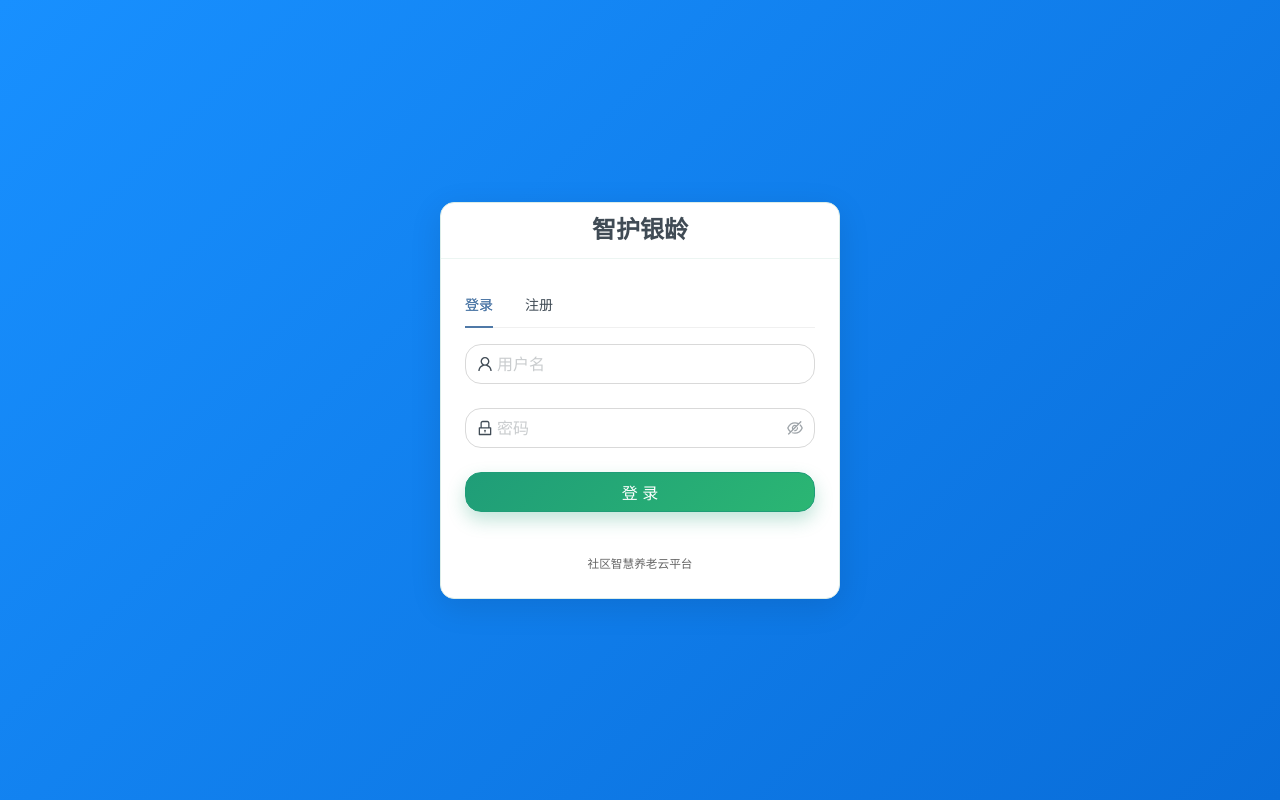
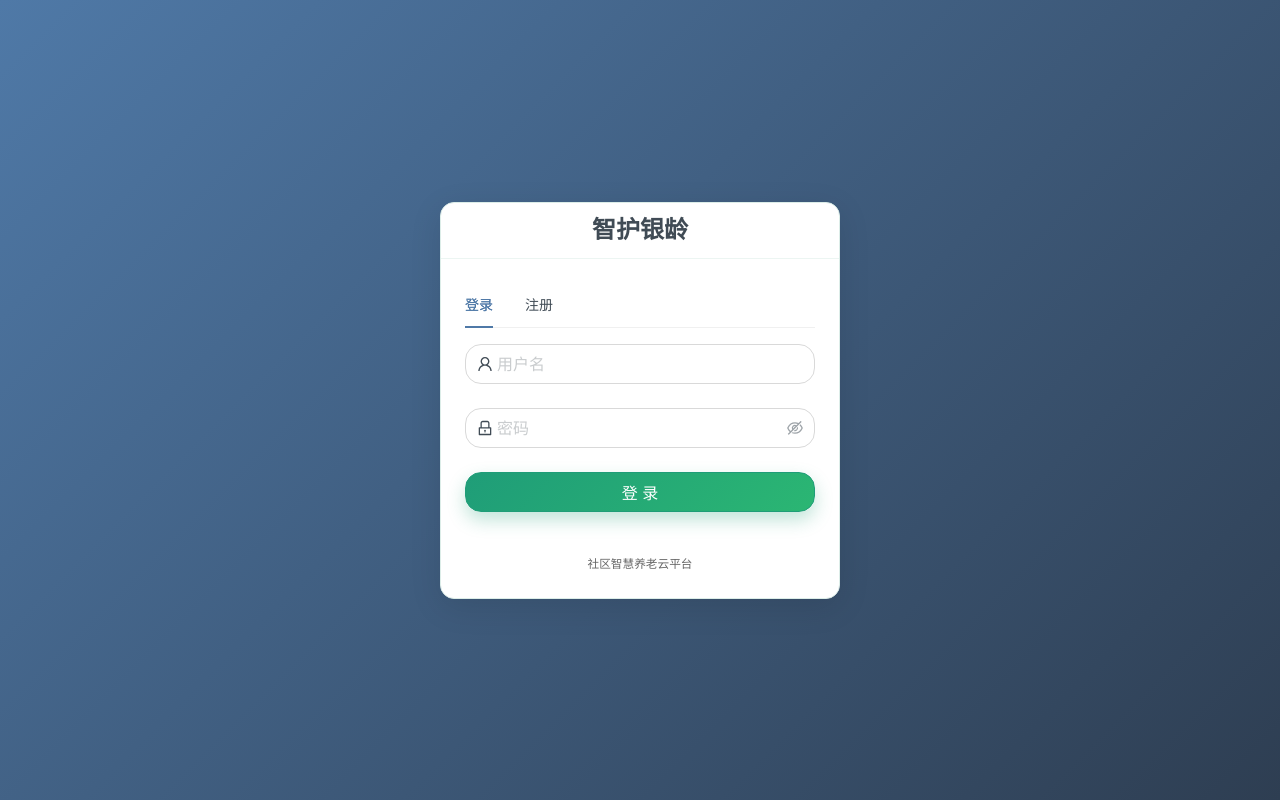
Before and after one commit to XiFeng224/AgeWise, a React (Vite) app in the folder frontend/: page /login in a window 1280 px wide. Built offline with nearby package versions, Linux system fonts and the light colour scheme; no server answers.

Commit message:
调整登录页面颜色与主页面保持一致

```diff
--- a/frontend/src/pages/Login.tsx
+++ b/frontend/src/pages/Login.tsx
@@ -61,7 +61,7 @@ const Login: React.FC = () => {
   return (
     <div style={{
       minHeight: '100vh',
-      background: 'linear-gradient(135deg, #1890ff 0%, #096dd9 100%)',
+      background: 'linear-gradient(135deg, #4f79a7 0%, #2e3e52 100%)',
       display: 'flex',
       alignItems: 'center',
       justifyContent: 'center',
```
